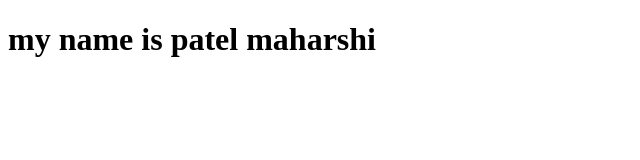
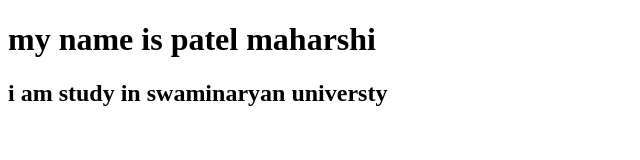
Before and after one commit to maharshijpatelcg-work/maharshiRepo, a plain HTML site: page second.html in a window 1280 px wide. Shown: the whole page, without its empty margins (0-640 px from the left). Drawn offline with Linux system fonts and the light colour scheme.

Commit message:
add h2 tag

```diff
--- a/second.html
+++ b/second.html
@@ -7,5 +7,6 @@
 </head>
 <body>
     <h1>my name is patel maharshi</h1>
+    <h2>i am study in swaminaryan universty</h2>
 </body>
 </html>
```
